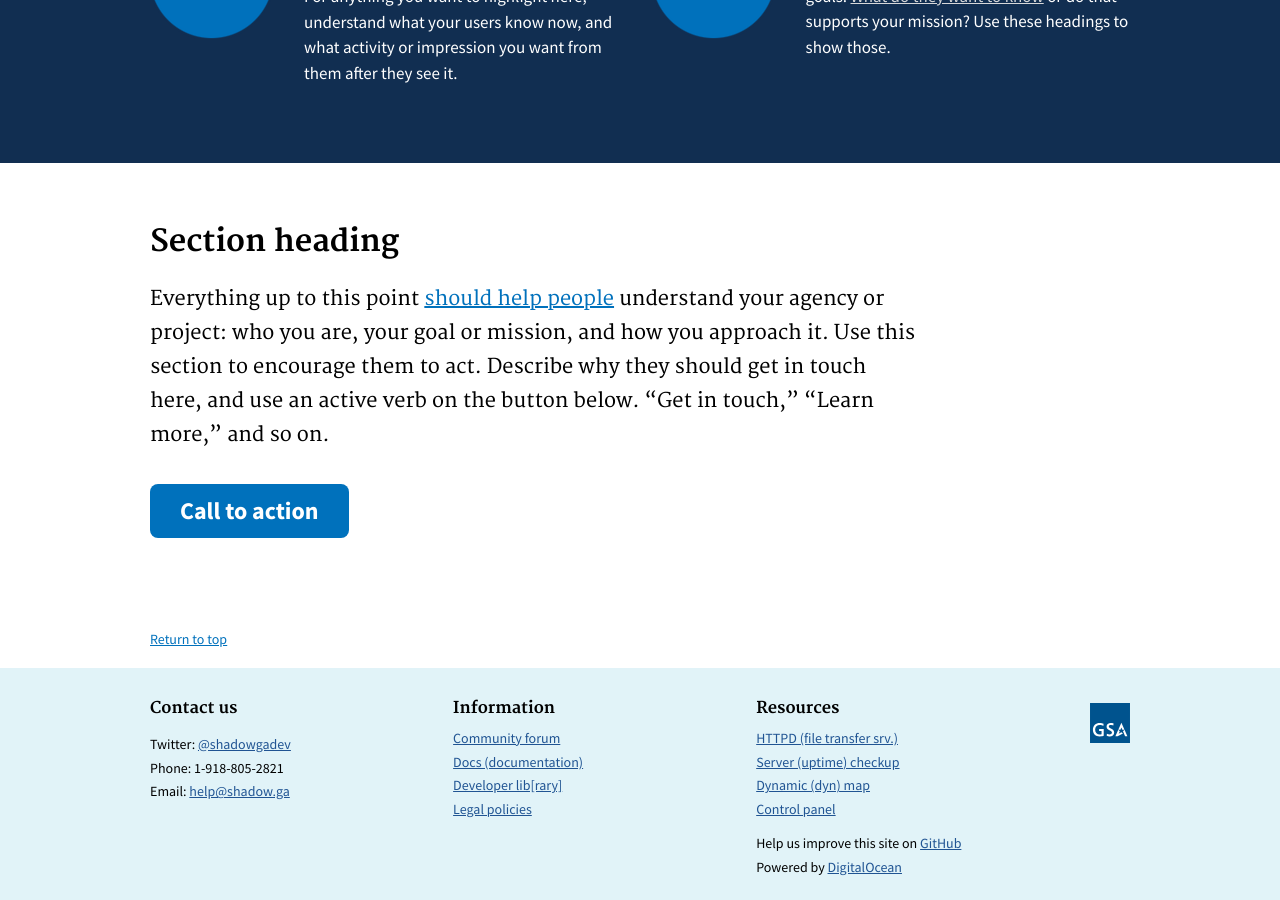
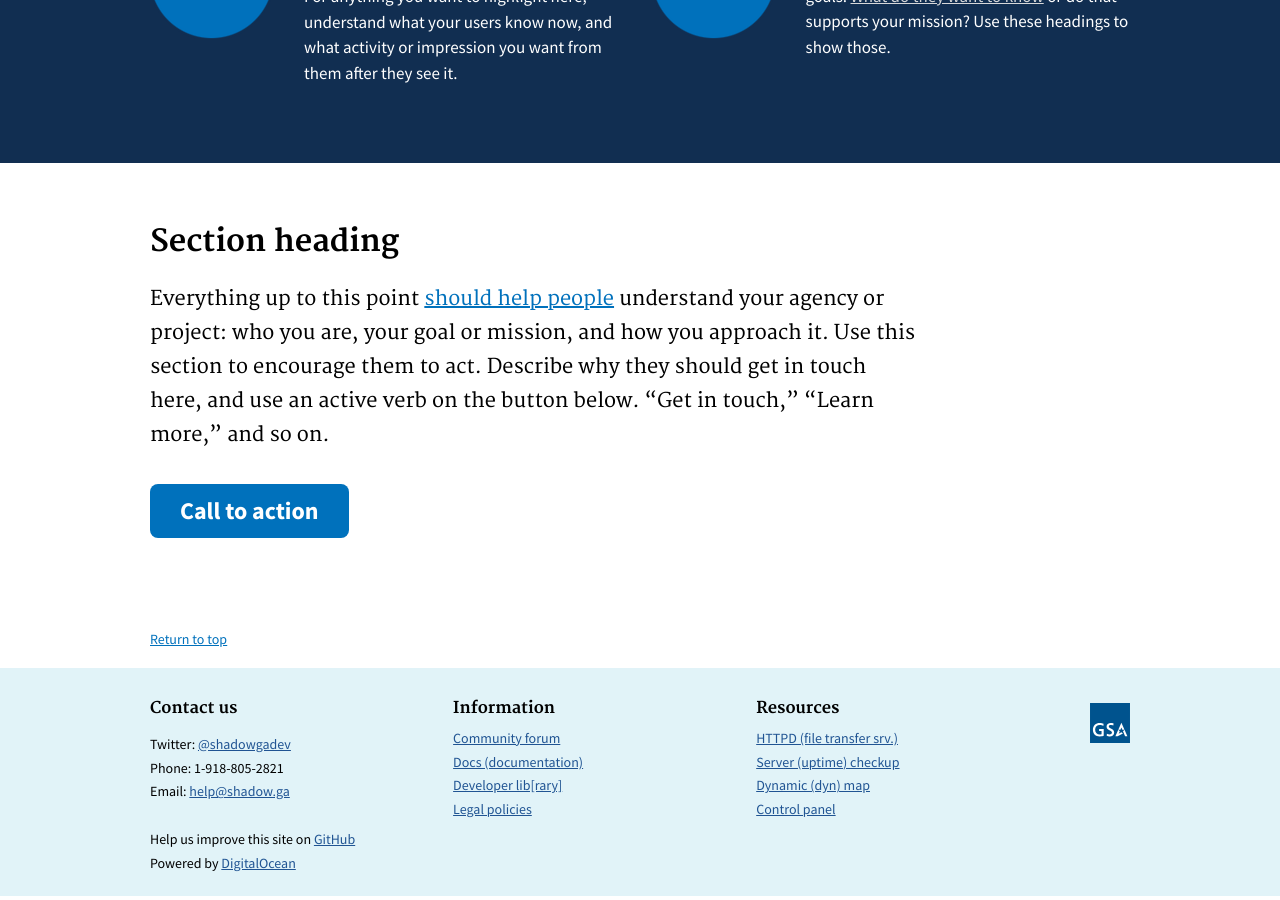
Before and after one commit to serrif/website, a Jekyll site: the page built from main/home.md, in a window 1280 px wide and 900 px high, scrolled down 1031 px. Built offline with Jekyll 4.4.1, drawn with Linux system fonts in a browser that asks for light colours.

Commit message:
Update footer--small.html

```diff
--- a/_includes/components/footer--small.html
+++ b/_includes/components/footer--small.html
@@ -15,6 +15,10 @@
           Phone: 1-918-805-2821<br/>
           Email: <a href="mailto:help@shadow.ga" style="color: #205493;">help@shadow.ga</a>
         </p>
+        <ul class="usa-unstyled-list">
+          <li style="line-height: 1.7; padding-top: 1rem;">Help us improve this site on <a href="{{ site.repo }}/issues/new" style="color: #205493;">GitHub</a></li>
+          <li style="line-height: 1.7;">Powered by <a href="https://m.do.co/c/7438217b1bcd" style="color: #205493;">DigitalOcean</a></li>
+        </ul>
       </div>
       <div class="usa-width-one-third" style="width: 28rem;">
         <h3 style="font-size: 1.6rem; padding-top: 1rem;">Information</h3>
@@ -32,9 +36,6 @@
           <li style="line-height: 1.7;"><a href="{{ site.baseurl }}/foia/" style="color: #205493;">Server (uptime) checkup</a></li>
           <li style="line-height: 1.7;"><a href="http://b.shadow.ga:26589/" style="color: #205493;">Dynamic (dyn) map</a></li>
           <li style="line-height: 1.7;"><a href="https://p.shadow.ga/" style="color: #205493;">Control panel</a></li>
-
-          <li style="line-height: 1.7; padding-top: 1rem;">Help us improve this site on <a href="{{ site.repo }}/issues/new" style="color: #205493;">GitHub</a></li>
-          <li style="line-height: 1.7;">Powered by <a href="https://m.do.co/c/7438217b1bcd" style="color: #205493;">DigitalOcean</a></li>
         </ul>
       </div>
       <img src="{{ site.baseurl }}/assets/img/gsa-logo.svg" style="width: 40px; padding-top: 1.5rem; padding-bottom: 1rem; float: right;">
```
